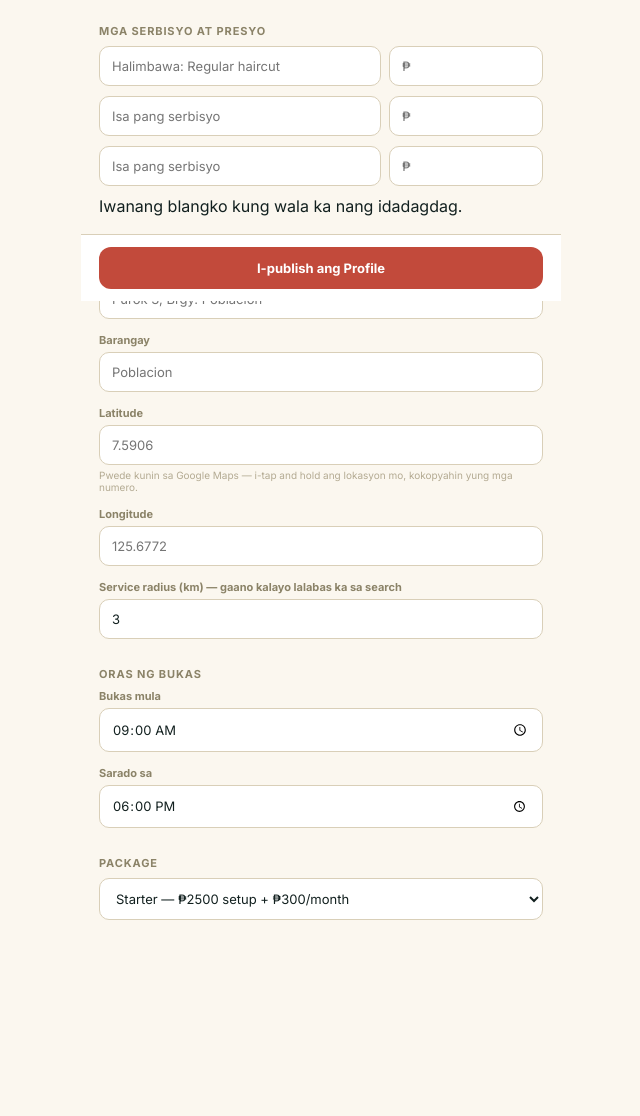
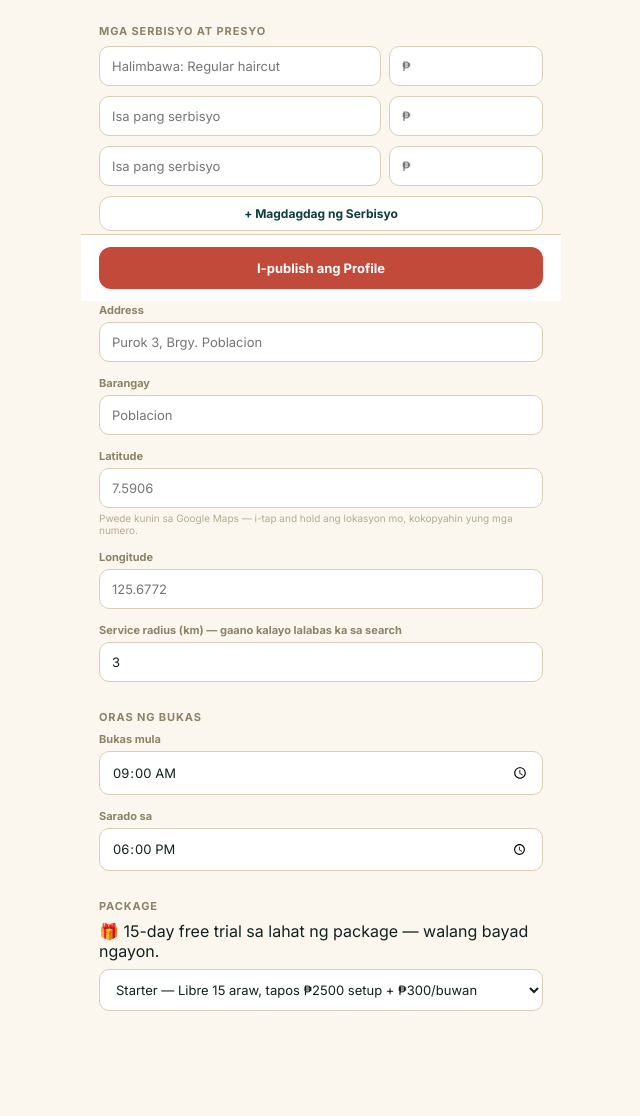
Before and after one commit to freddiejrbolbes-ai/pabook-app, a Flask app: page /provider/setup in a window 1280 px wide. Shown: the part 499-1615 px from the top of the page, without its empty margins (319-959 px from the left). Before the commit the page ends 1419 px from the top, so only its background shows below. Run offline with Flask 3, Linux system fonts and the light colour scheme.

Commit message:
Update provider_setup.html

```diff
--- a/templates/provider_setup.html
+++ b/templates/provider_setup.html
@@ -51,6 +51,9 @@
       <input type="number" name="service_price[]" placeholder="₱" style="flex:1;">
     </div>
   </div>
+  <div style="margin:0 18px 8px;">
+    <button type="button" id="addServiceBtn" class="btn btn-secondary" style="padding:9px 0;font-size:12px;">+ Magdagdag ng Serbisyo</button>
+  </div>
   <div class="hint" style="margin:0 18px 8px;">Iwanang blangko kung wala ka nang idadagdag.</div>
 
   <div class="section-label">Lokasyon</div>
@@ -87,10 +90,11 @@
   </div>
 
   <div class="section-label">Package</div>
+  <div class="hint" style="margin:0 18px 8px;">🎁 15-day free trial sa lahat ng package — walang bayad ngayon.</div>
   <div class="field">
     <select name="package_tier">
       {% for key, info in tiers.items() %}
-      <option value="{{ key }}">{{ info.label }} — ₱{{ info.setup_fee }} setup + ₱{{ info.monthly_fee }}/month</option>
+      <option value="{{ key }}" {{ 'selected' if key == preselected_package else '' }}>{{ info.label }} — Libre 15 araw, tapos ₱{{ info.setup_fee }} setup + ₱{{ info.monthly_fee }}/buwan</option>
       {% endfor %}
     </select>
   </div>
@@ -99,4 +103,22 @@
     <button type="submit" class="btn btn-primary">I-publish ang Profile</button>
   </div>
 </form>
+
+<script>
+  document.getElementById('addServiceBtn').addEventListener('click', function () {
+    const list = document.getElementById('servicesList');
+    const row = document.createElement('div');
+    row.className = 'field';
+    row.style = 'display:flex;gap:8px;margin:0 18px 10px;align-items:center;';
+    row.innerHTML = `
+      <input type="text" name="service_name[]" placeholder="Isa pang serbisyo" style="flex:2;">
+      <input type="number" name="service_price[]" placeholder="₱" style="flex:1;">
+      <span class="removeServiceRow" style="cursor:pointer;color:#C24A3B;font-size:18px;font-weight:700;padding:0 4px;">×</span>
+    `;
+    list.appendChild(row);
+    row.querySelector('.removeServiceRow').addEventListener('click', function () {
+      row.remove();
+    });
+  });
+</script>
 {% endblock %}
```
